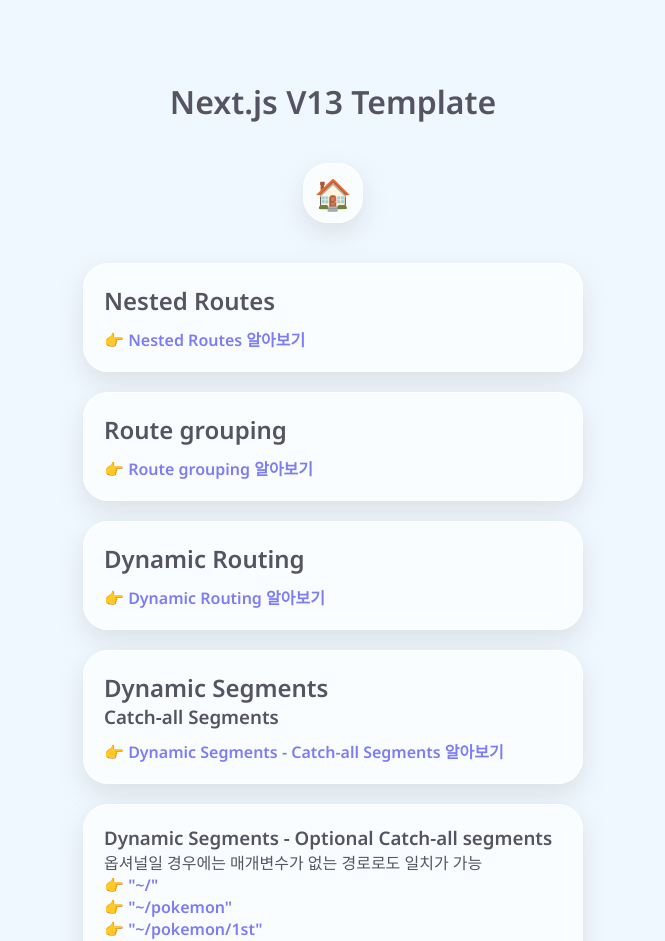
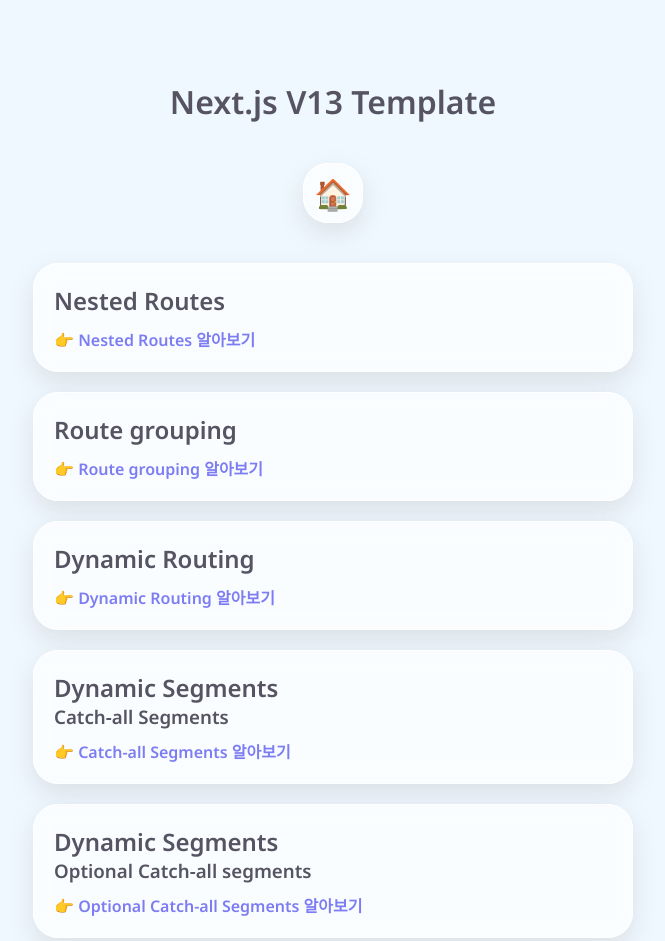
Before and after one commit to kordobby/next.js_v13_template, a Next.js app: page / in a window 1280 px wide. Shown: the top 941 px of the page, without its empty margins (307-972 px from the left). Built offline with nearby package versions, Linux system fonts and the light colour scheme.

Commit message:
add. optional case

```diff
--- a/src/app/dynamic-segment-catch-all-ex/[...slug]/page.tsx
+++ b/src/app/dynamic-segment-catch-all-ex/[...slug]/page.tsx
@@ -34,13 +34,7 @@
 const Page = ({ params, searchParams }: PageProps) => {
   const { slug } = params;
 
-  console.log('..');
   return (
-    // <>
-    //   <p>slug 가 없는건 불가능</p>
-    //   <p>{slug}</p>
-    //   <Link href="/">go home</Link>
-    // </>
     <div className="card">
       <h1>Dynamic Routing</h1>
       <p>dynamic route 를 여러개를 사용할 경우는 어떻게 작성할까?</p>
--- a/src/app/globals.css
+++ b/src/app/globals.css
@@ -32,7 +32,7 @@
   box-shadow: 0 10px 25px rgba(147, 147, 147, 0.235);
   margin: 20px 0px;
   padding: 20px;
-  width: 500px;
+  width: 600px;
 }
 
 .home_icon {
--- a/src/app/page.tsx
+++ b/src/app/page.tsx
@@ -34,29 +34,16 @@
         <h3>Catch-all Segments</h3>
         <div style={{ marginTop: '10px' }}>
           <Link href="/dynamic-segment-catch-all-ex/isedol">
-            👉 Dynamic Segments - Catch-all Segments 알아보기
+            👉 Catch-all Segments 알아보기
           </Link>
         </div>
       </div>
       <div className="card">
-        <h3>Dynamic Segments - Optional Catch-all segments</h3>
-        <p>옵셔널일 경우에는 매개변수가 없는 경로로도 일치가 가능</p>
-        <div>
-          <Link href="/dynamic-segment-optional-catch-all-ex">👉 "~/"</Link>
-        </div>
-        <div>
-          <Link href="/dynamic-segment-optional-catch-all-ex/pokemon">
-            👉 "~/pokemon"
-          </Link>
-        </div>
-        <div>
-          <Link href="/dynamic-segment-optional-catch-all-ex/pokemon/1st">
-            👉 "~/pokemon/1st"
-          </Link>
-        </div>
-        <div>
-          <Link href="/dynamic-segment-optional-catch-all-ex/pokemon/1st/starting">
-            👉 "~/pokemon/1st/starting"
+        <h2>Dynamic Segments</h2>
+        <h3>Optional Catch-all segments</h3>
+        <div style={{ marginTop: '10px' }}>
+          <Link href="/optional-catch-all-ex/isedol">
+            👉 Optional Catch-all Segments 알아보기
           </Link>
         </div>
       </div>
```
Also changed, not shown: src/app/dynamic-segment-optional-catch-all-ex/[[...slug]]/page.tsx (deleted, +0 -13 lines), src/app/optional-catch-all-ex/[[...slug]]/page.tsx (added, +36 -0 lines).
